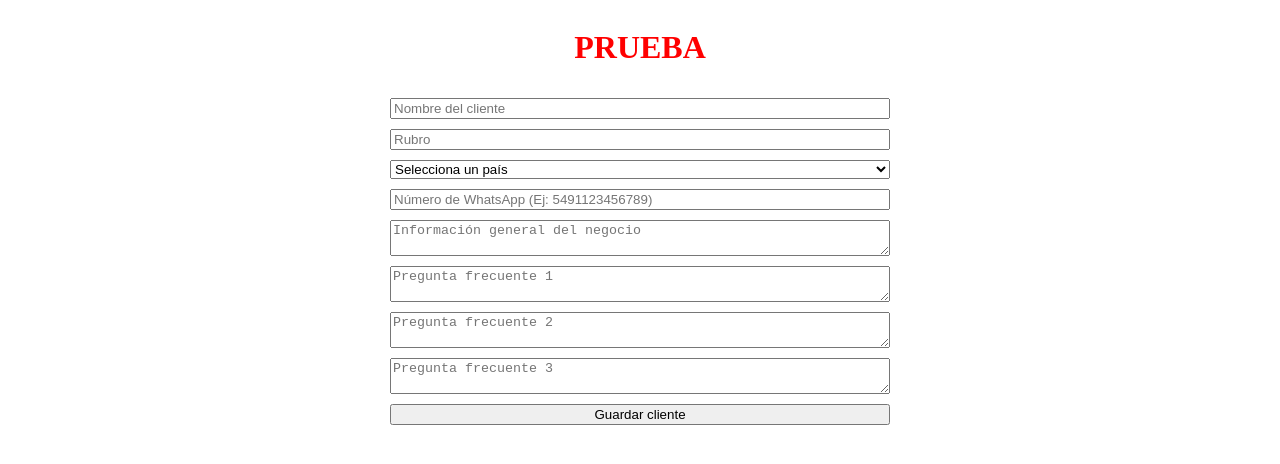
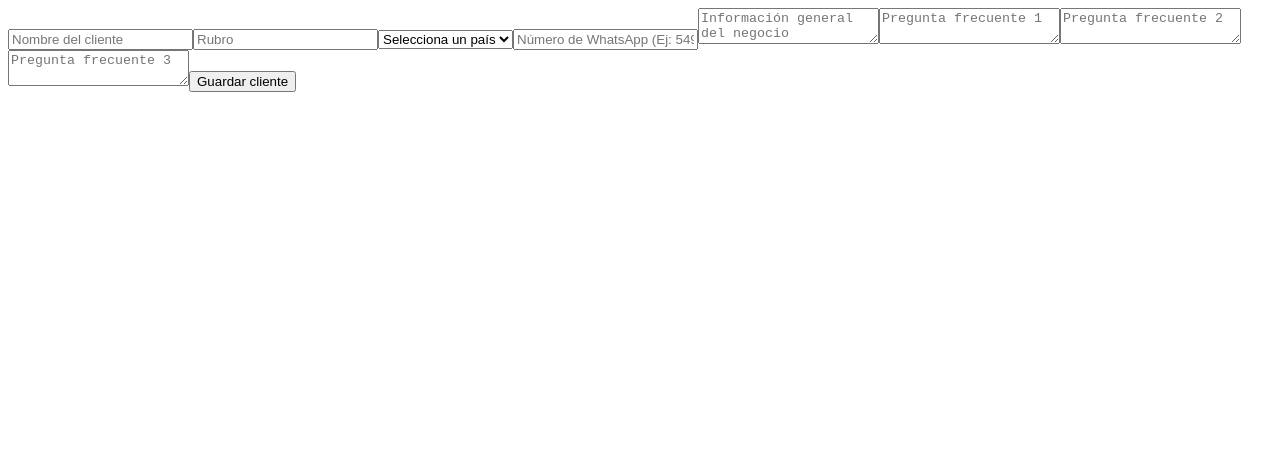
Before and after one commit to TatoPadbol/Bot, a Next.js app: page /admin in a window 1280 px wide. Shown: the top 464 px of the page. Built offline with nearby package versions, Linux system fonts and the light colour scheme.

Commit message:
Add files via upload

```diff
--- a/pages/admin.js
+++ b/pages/admin.js
@@ -37,8 +37,7 @@ export default function AdminClient() {
   };
 
   return (
-    <div className="form-container" style={{ maxWidth: 500, margin: 'auto', display: 'flex', flexDirection: 'column', gap: 10 }}>
-      <h1 style={{ color: 'red', textAlign: 'center' }}>PRUEBA</h1>
+    <div className="form-container">
       <input placeholder="Nombre del cliente" value={client.name} onChange={(e) => handleChange("name", e.target.value)} />
       <input placeholder="Rubro" value={client.industry} onChange={(e) => handleChange("industry", e.target.value)} />
       <select value={client.country} onChange={(e) => handleChange("country", e.target.value)}>
```
